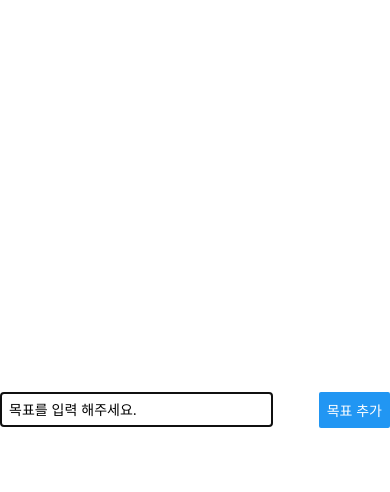
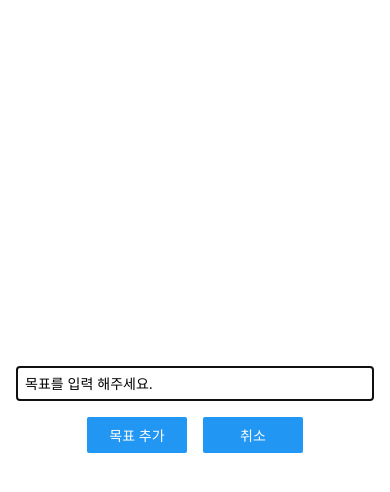
Before and after one commit to myongdol/Learn_ReactNative, a React Native app: screen / in a window 390 px wide. Both pictures are taken after a click on the button "추가". Shown: the top 492 px of the page. Built offline with nearby package versions, Linux system fonts and the light colour scheme.

Commit message:
모달 오버레이 스타일링

```diff
--- a/components/GoalInput.js
+++ b/components/GoalInput.js
@@ -22,10 +22,20 @@
              onChangeText={userInputHandler}
              value={enteredGoal}
           />
-          <Button
-             title='목표 추가'
-             onPress={addGoalHandler}
-          />
+          <View style={styles.buttonContainer}>
+            <View style={styles.button}>
+            <Button
+               title='목표 추가'
+               onPress={addGoalHandler}
+            />
+            </View>
+
+            <View style={styles.button}>
+            <Button
+               title="취소"
+            />
+            </View>
+          </View>
        </View>
       </Modal>
     )
@@ -38,18 +48,25 @@
  const styles = StyleSheet.create({
     inputContainer: {
         flex: 1,
-        flexDirection: 'row',
-        justifyContent: 'space-between',
+        justifyContent: 'center',
         alignItems: 'center',
         marginBottom: 24,
+        padding: 16,
         borderBottomWidth: 1,
         borderBottomColor: '#cccccc'
       },
       textInput: {
         borderWidth: 1,
         borderColor: '#cccccc',
-        width: '70%',
-        marginRight: 8,
+        width: '100%',
         padding: 8,
       },
+      buttonContainer: {
+         flexDirection: 'row',
+         marginTop: 16,
+      },
+      button: {
+         width: 100,
+         marginHorizontal: 8,
+      }
  })
```
